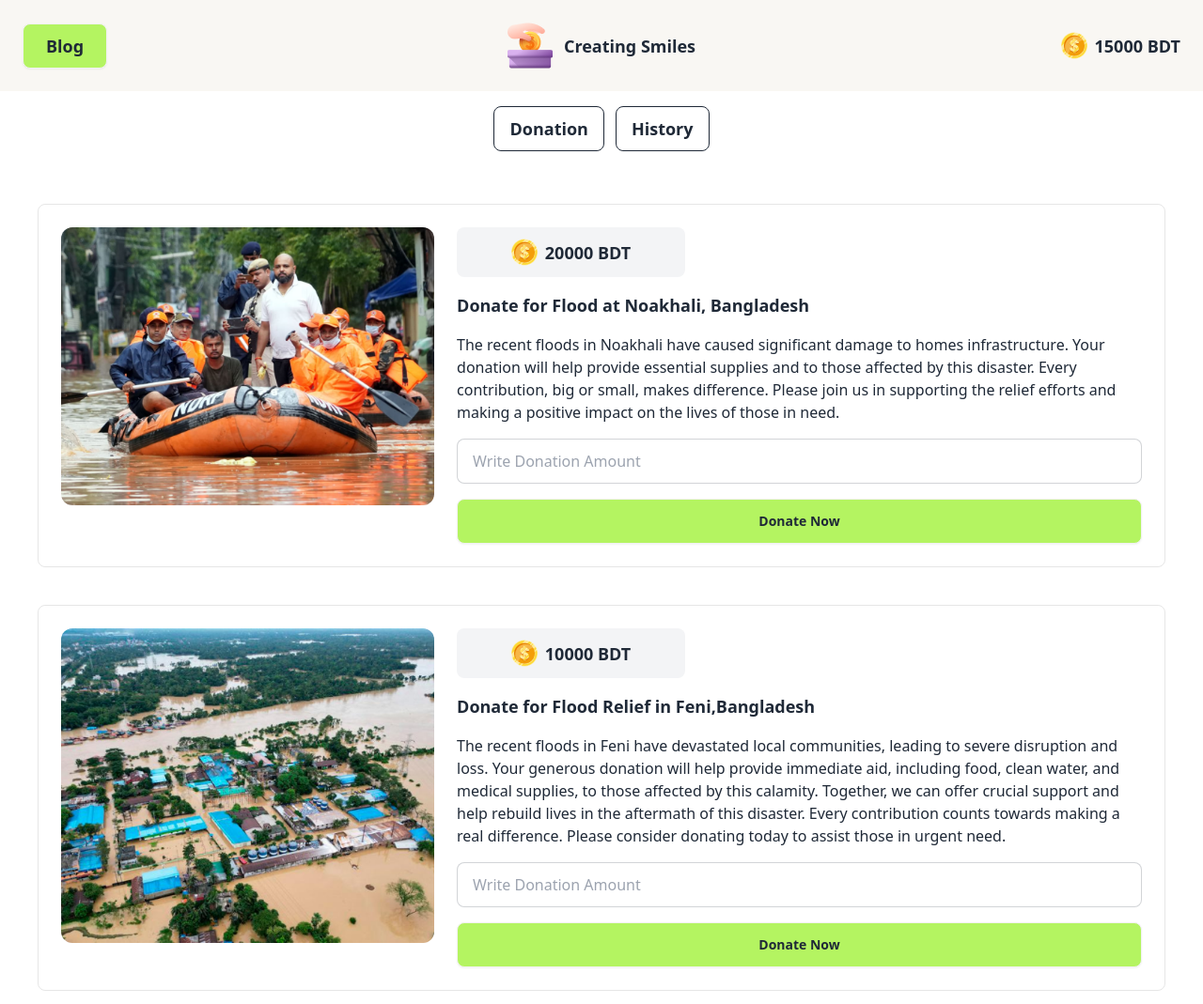
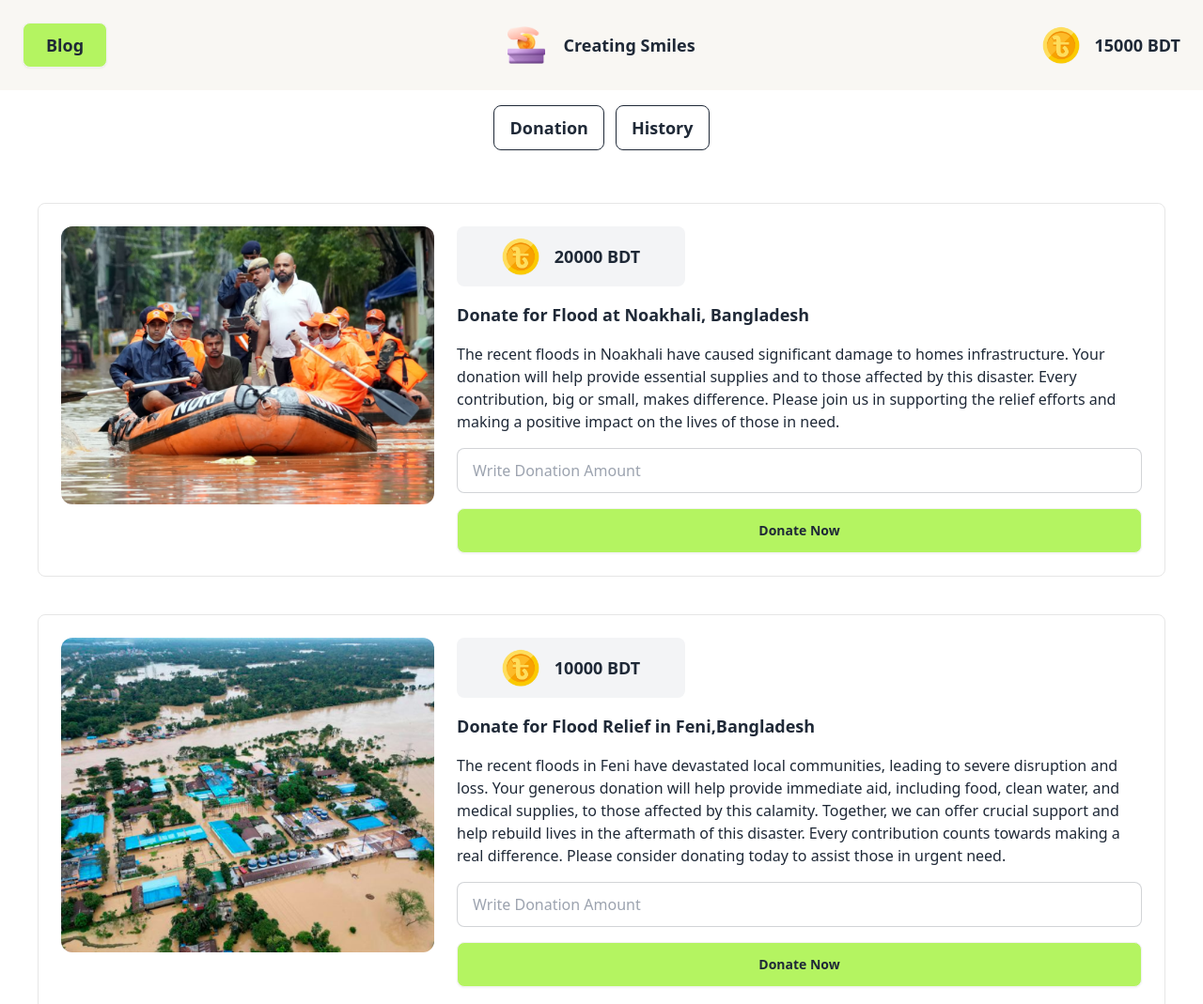
Before and after one commit to SakibChowdhury98/Creating-Smiles, a plain HTML site: page index.html in a window 1280 px wide. Shown: the top 1069 px of the page at 94% size. Drawn offline with nearby package versions, Linux system fonts and the light colour scheme.

Commit message:
'edited'

```diff
--- a/index.html
+++ b/index.html
@@ -38,12 +38,12 @@
                         <a id="blog-info" class="btn bg-green px-6 font-bold text-lg"> Blog </a>
                     </div>
                     <div class="navbar-center flex flex-col items-center gap-3 lg:flex-row ">
-                        <img src="./assets/logo.png" alt="">
+                        <img class="max-h-10 mr-2" src="./assets/logo.png" alt="">
                         <h2 class="font-bold text-lg">Creating Smiles</h2>
                     </div>
                     <div class="navbar-end flex flex-col items-center lg:flex-row">
                         <div class="flex items-center gap-2">
-                            <img src="./assets/coin.png" alt="">
+                            <img class="max-h-10 mr-2" src="./assets/bangladeshi-taka.png" alt="">
                             <p class="font-semibold text-lg">
                                 <span id="available-balance">15000</span>
                                 <span>BDT</span>
@@ -67,7 +67,7 @@
                 </div>
                 <div class="space-y-4 w-full lg:w-10/12 flex flex-col">
                     <div class="flex items-center justify-center gap-2 bg-gray w-full lg:w-4/12 px-3 py-3 rounded-lg">
-                        <img src="./assets/coin.png" alt="">
+                        <img class="max-h-10 mr-2" src="./assets/bangladeshi-taka.png" alt="">
                         <p class="font-semibold text-lg">
                             <span id="total-amount-noa">20000</span>
                             <span>BDT</span>
@@ -95,7 +95,7 @@
                                 Congrates!
                             </h3>
                             <div class="flex justify-center">
-                                <img src="./assets/coin.png" alt="">
+                                <img class="max-h-20" src="./assets/bangladeshi-taka.png" alt="">
                             </div>
                             <div class="text-center">
                                 <p class="">
@@ -117,7 +117,7 @@
                 </div>
                 <div class="space-y-4 w-full lg:w-10/12 flex flex-col">
                     <div class="flex items-center justify-center gap-2 bg-gray w-full lg:w-4/12 px-3 py-3 rounded-lg">
-                        <img src="./assets/coin.png" alt="">
+                        <img class="max-h-10 mr-2" src="./assets/bangladeshi-taka.png" alt="">
                         <p class="font-semibold text-lg">
                             <span id="total-amount-feni">10000</span>
                             <span>BDT</span>
@@ -146,7 +146,7 @@
                                 Congrates!
                             </h3>
                             <div class="flex justify-center">
-                                <img src="./assets/coin.png" alt="">
+                                <img class="max-h-20" src="./assets/bangladeshi-taka.png" alt="">
                             </div>
                             <div class="text-center">
                                 <p class="">
@@ -168,7 +168,7 @@
                 </div>
                 <div class="space-y-4 w-full lg:w-10/12 flex flex-col">
                     <div class="flex items-center justify-center gap-2 bg-gray w-full lg:w-4/12 px-3 py-3 rounded-lg">
-                        <img src="./assets/coin.png" alt="">
+                        <img class="max-h-10 mr-2" src="./assets/bangladeshi-taka.png" alt="">
                         <p class="font-semibold text-lg">
                             <span id="total-amount-quota">5000</span>
                             <span>BDT</span>
@@ -197,7 +197,7 @@
                                 Congrates!
                             </h3>
                             <div class="flex justify-center">
-                                <img src="./assets/coin.png" alt="">
+                                <img class="max-h-20" src="./assets/bangladeshi-taka.png" alt="">
                             </div>
                             <div class="text-center">
                                 <p class="">
```
Also changed, not shown: blog.html (+2 -2 lines).
